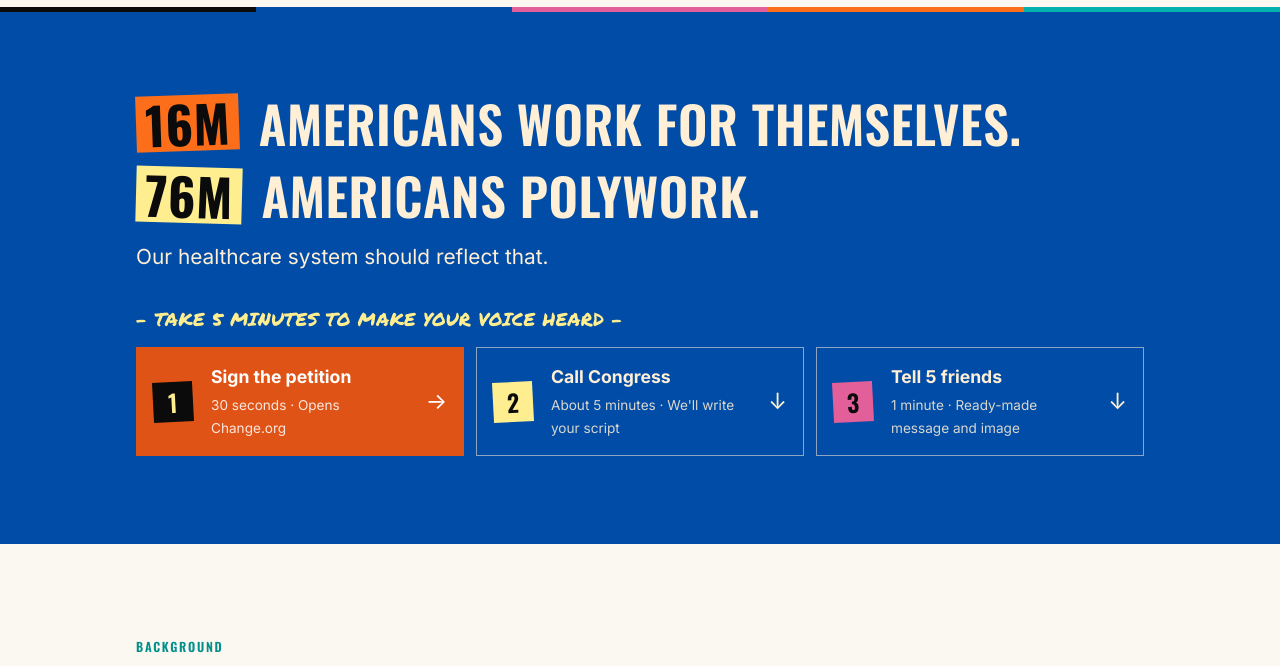
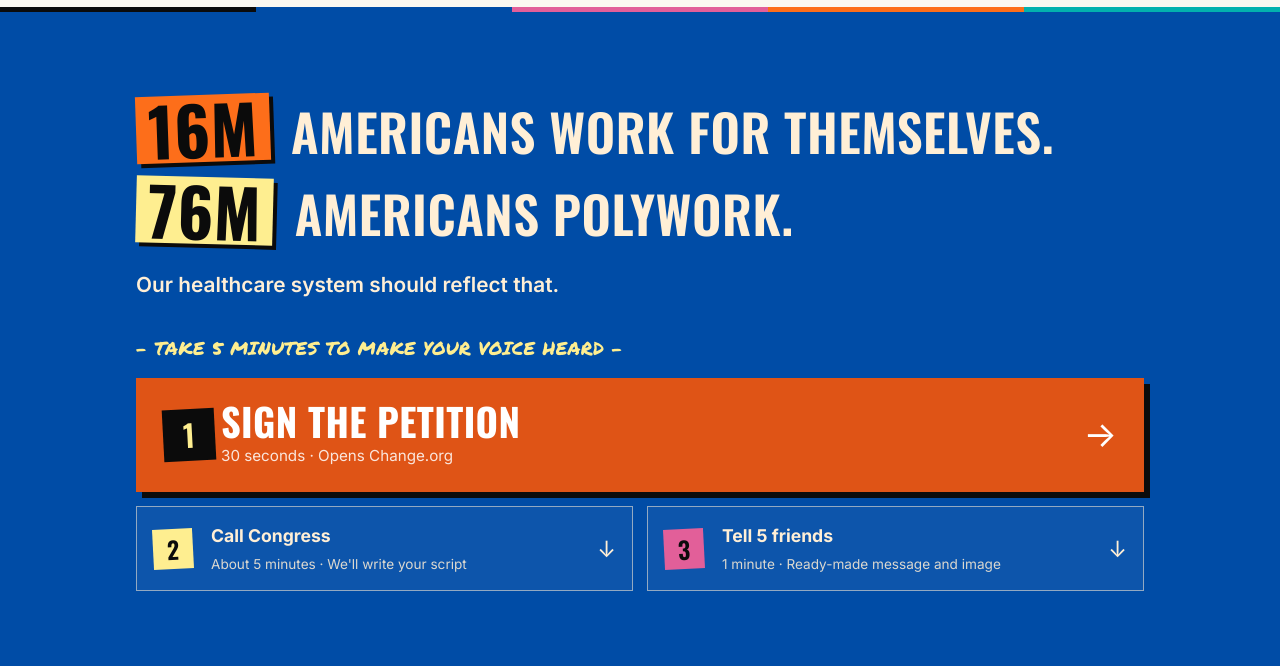
Before and after one commit to Bre12084/polyworkers-hc, a plain HTML site: page site/index.html in a window 1280 px wide. Shown: the part 71-737 px from the top of the page. Drawn offline with nearby package versions, Linux system fonts and the light colour scheme.

Commit message:
Hero: make signing the petition the one big action; pressable cards; bigger number tiles
Co-Authored-By: Claude Opus 5.5 <noreply@anthropic.com>

```diff
--- a/site/index.html
+++ b/site/index.html
@@ -819,6 +819,23 @@ footer::before{content:"";position:absolute;left:0;right:0;top:0;height:6px;back
 .hero .act-card.primary:hover{background:#F06A2A}
 .hero .act-card:not(.primary):not(.third) .act-n{background:var(--yellow);color:#0B0B0B}
 @media(max-width:760px){.hero .actions{grid-template-columns:1fr}}
+/* ===== Hero pass 3: one dominant action, pressable cards, bigger number hooks ===== */
+.hero h1 .num{font-size:1.3em;line-height:1;vertical-align:-.06em;box-shadow:4px 4px 0 #0B0B0B}
+.hero .hero-sub{font-weight:600;margin-top:8px}
+.hero .actions{grid-template-columns:repeat(2,minmax(0,1fr));gap:14px}
+.hero .act-card{transition:transform .12s ease,box-shadow .12s ease,border-color .12s ease;background:rgba(255,255,255,.05)}
+.hero .act-card:hover{transform:translate(-2px,-2px);box-shadow:5px 5px 0 #0B0B0B}
+.hero .act-card:focus-visible{outline:3px solid var(--yellow);outline-offset:3px}
+.hero .act-card.primary{grid-column:1/-1;padding:22px 26px;box-shadow:6px 6px 0 #0B0B0B}
+.hero .act-card.primary:hover{transform:translate(-2px,-2px);box-shadow:9px 9px 0 #0B0B0B}
+.hero .act-card.primary:active,.hero .act-card:active{transform:translate(3px,3px);box-shadow:2px 2px 0 #0B0B0B}
+.hero .act-card.primary .act-t b{font-family:var(--serif);font-size:clamp(1.6rem,3.6vw,2.4rem);text-transform:uppercase;letter-spacing:.01em;line-height:1.05}
+.hero .act-card.primary .act-t small{font-size:.95rem}
+.hero .act-card.primary .act-n{width:52px;height:52px;font-size:1.9rem}
+.hero .act-card.primary .act-a{font-size:2.2rem;transition:transform .15s ease}
+.hero .act-card.primary:hover .act-a{transform:translateX(6px)}
+@media(max-width:760px){.hero .actions{grid-template-columns:1fr}.hero .act-card.primary{padding:18px 18px}}
+@media(prefers-reduced-motion:reduce){.hero .act-card,.hero .act-card .act-a{transition:none}}
 </style>
 
 </head>
```
